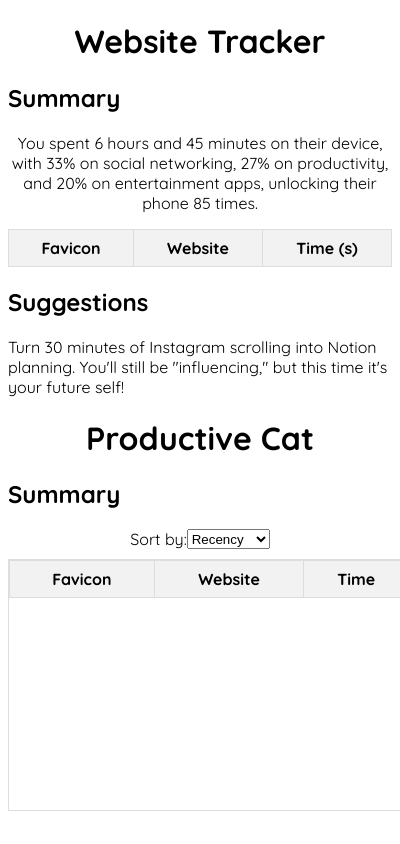
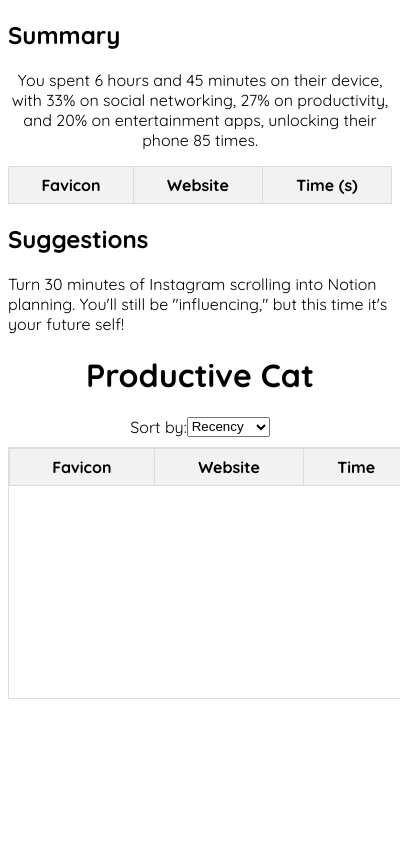
Before and after one commit to axz0315/Generator-AI-Hackathon, a browser extension: page popup.html in a window 400 px wide. Drawn offline with Linux system fonts and the light colour scheme.

Commit message:
JCHAJSHFH

```diff
--- a/popup.html
+++ b/popup.html
@@ -64,7 +64,6 @@
   </style>
 </head>
 <body>
-  <h1>Website Tracker</h1>
   <table>
     <thead>
       <tr>
@@ -88,10 +87,6 @@
     </p>
   </div>
   <h1>Productive Cat</h1>
-  <h2>Summary</h2>
-  <div id="summary">
-    <!-- Summary will be displayed here -->
-  </div>
 
   <!-- Sort Controls -->
   <div class="controls">
```
Also changed, not shown: manifest.json.
